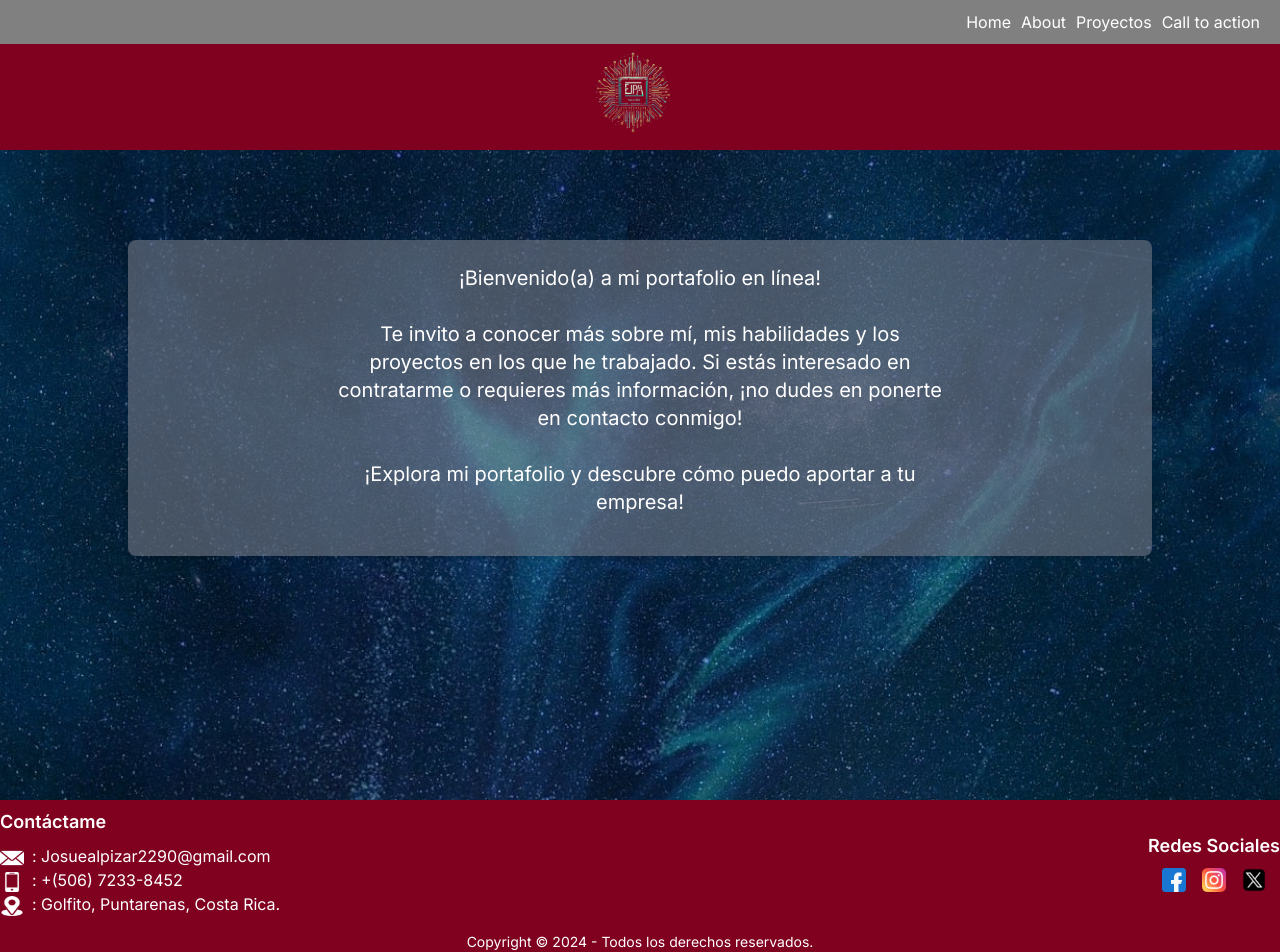
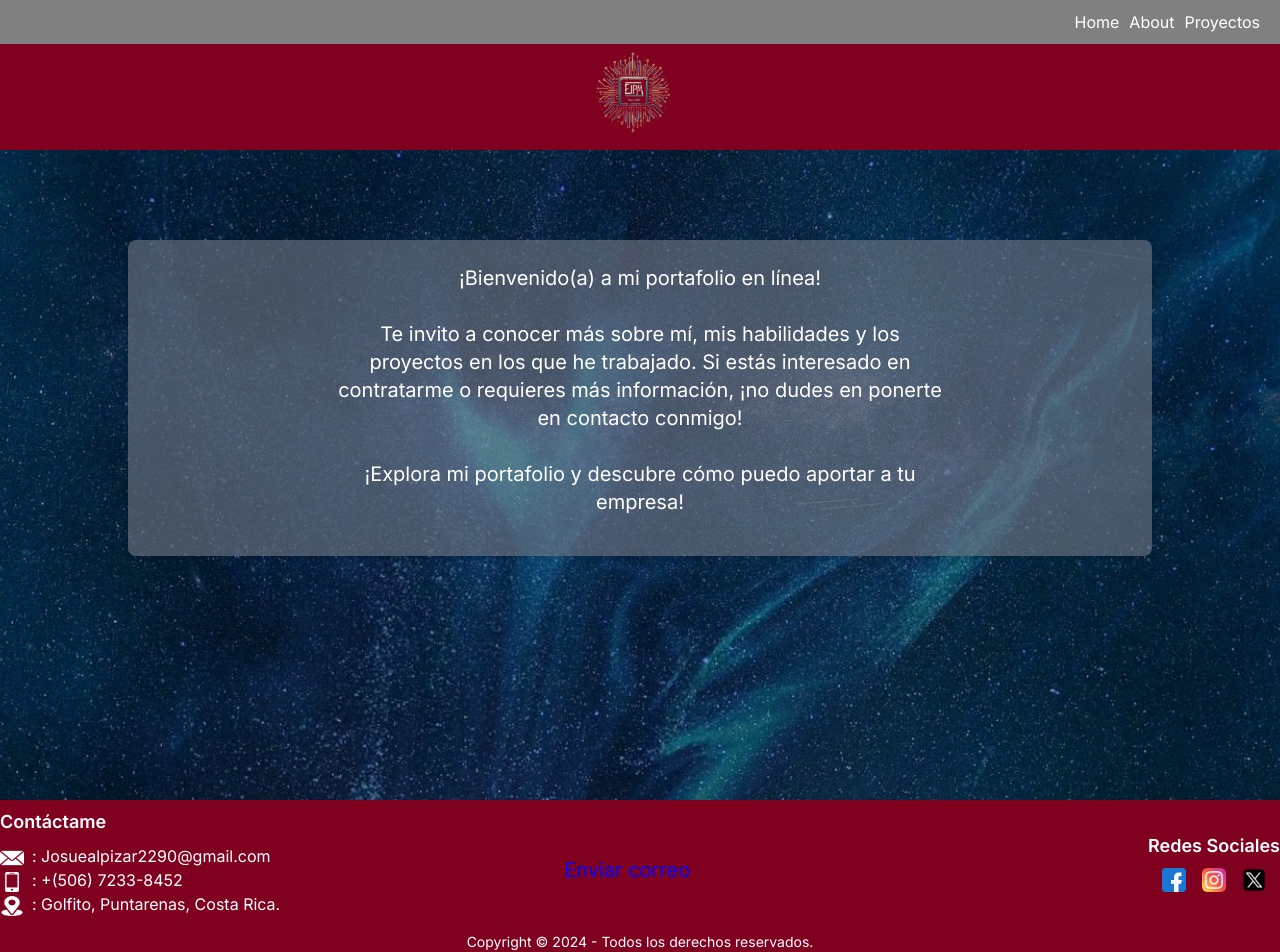
Before and after one commit to Portilla22/Examen-Lenguajes, a Next.js app: page / in a window 1280 px wide. Shown: the top 952 px of the page. Built offline with nearby package versions, Linux system fonts and the light colour scheme.

Commit message:
Cambio del call to action, se mueve  del header al footer

```diff
--- a/src/app/components/footer.tsx
+++ b/src/app/components/footer.tsx
@@ -21,11 +21,18 @@ function Footer() {
         Golfito, Puntarenas, Costa Rica.
         </p>
         </div>
+        <div className= "mt-4 text-center">
+        <ul className="flex space-x-4 ">
+            <li className="hover:underline cursor-pointer text-white rounded-full overflow-hidden text-xl" style={{color: "blue", marginLeft: "-150px" }}>
+              <a href="mailto:josuealpizar2290@gmail.com">Enviar correo</a>
+            </li>
+          </ul>
+        </div>
         <div>
           <h2 className="text-lg font-semibold mb-2">Redes Sociales</h2>
           <ul className="flex space-x-4 justify-center">
             <li>
-              <a href="https://www.facebook.com/josue.portillaalpizar" className="text-white hover:text-gray-300">
+              <a href="https://www.facebook.com/josue.portillaalpizar" className="text-whit5 hover:text-gray-300">
               <Image src="/facebook.png" alt="" className="w-6 h-6" width={300} height={150}/>
               </a>
             </li>
--- a/src/app/components/header.tsx
+++ b/src/app/components/header.tsx
@@ -33,9 +33,6 @@ const Header = () => {
           <li style={{ display: "inline", marginRight: "10px", color: "white" }}>
             <Link href="/github">Proyectos</Link>
           </li>
-          <li style={{ display: "inline", marginRight: "10px", color: "white" }}>
-          <a href="mailto:josuealpizar2290@gmail.com">Call to action</a>
-          </li>
         </ul>
       </nav>
       <div className="flex items-center justify-center">
```
